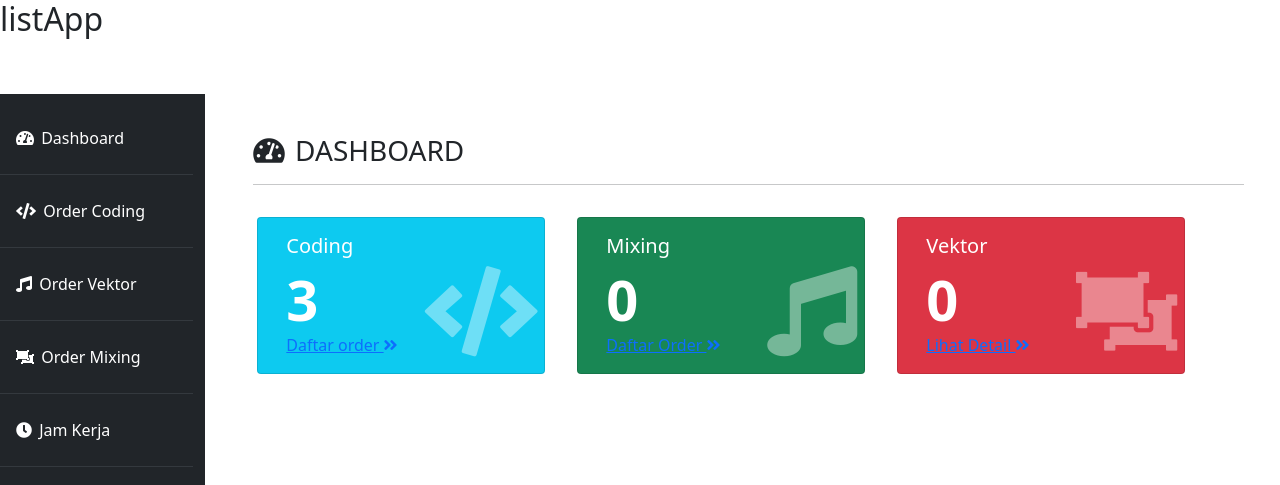
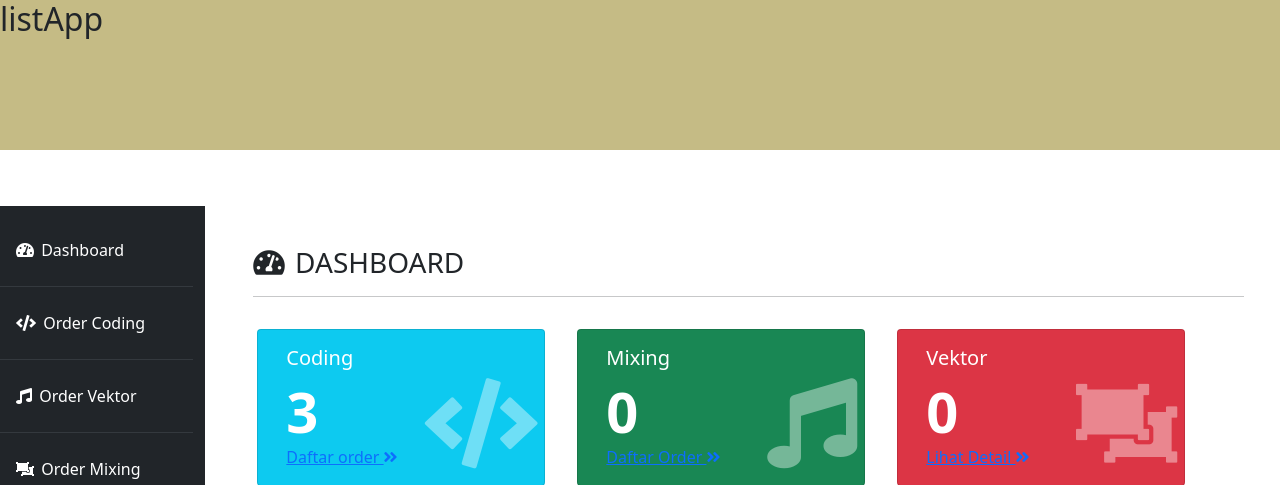
Before and after one commit to Ubayhee0774/Frontend-Admin, a PHP site: page /index.php in a window 1280 px wide. Shown: the top 485 px of the page. Run offline with PHP 8.4, Linux system fonts and the light colour scheme.

Commit message:
Update admin.css

```diff
--- a/admin.css
+++ b/admin.css
@@ -18,3 +18,10 @@ background-color: grey;
 .display-4{
 	font-weight: bold;
 }
+
+header {
+	background-color:#c5bb85;
+	height: 150px;
+	margin-right: none;
+
+}
```
